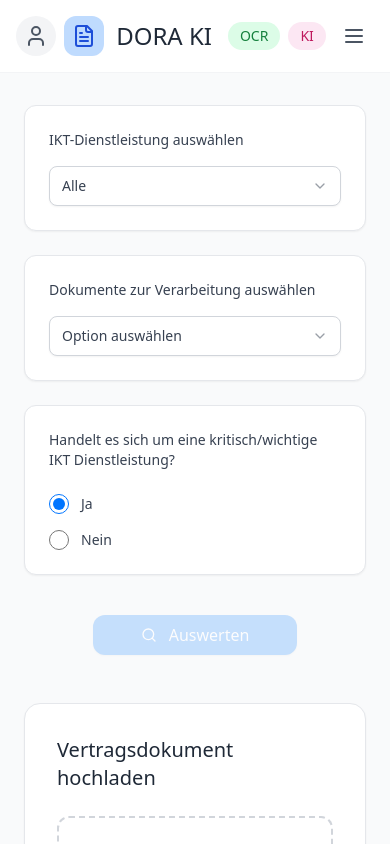
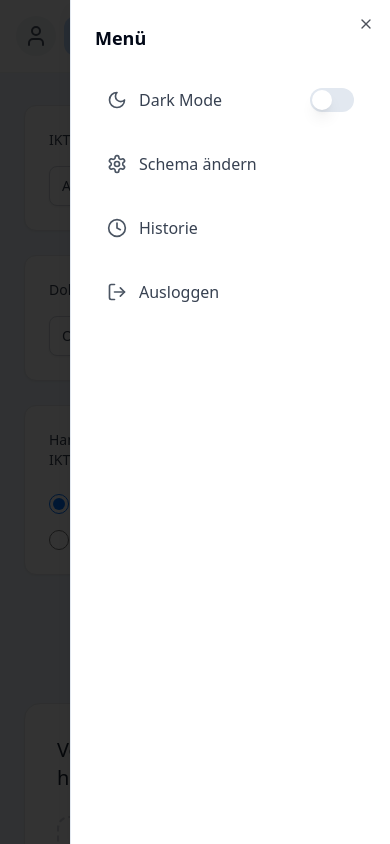
Before and after one commit to Jay-Rehder/grundbuch-check-view, a React (Vite) app: page / in a window 390 px wide. Both pictures are taken after a click on the button 354 px from the left and 36 px from the top of the page. Shown: the top 844 px of the page. Built offline with nearby package versions, Linux system fonts and the light colour scheme.

Commit message:
feat: Implement hamburger menu with functionality
- Set background color to F1F7FE.
- Added a hamburger menu that slides out from the right.
- Implemented Dark Mode toggle, schema change, history, and logout options within the menu.

```diff
--- /dev/null
+++ b/src/components/HamburgerMenu.tsx
@@ -0,0 +1,79 @@
+
+import { useState } from 'react';
+import { Menu, Moon, Sun, Settings, Clock, LogOut } from 'lucide-react';
+import {
+  Sheet,
+  SheetContent,
+  SheetHeader,
+  SheetTitle,
+  SheetTrigger,
+} from '@/components/ui/sheet';
+import { Button } from '@/components/ui/button';
+import { Switch } from '@/components/ui/switch';
+
+export const HamburgerMenu = () => {
+  const [isDarkMode, setIsDarkMode] = useState(false);
+
+  const menuItems = [
+    {
+      icon: isDarkMode ? Sun : Moon,
+      label: 'Dark Mode',
+      action: () => setIsDarkMode(!isDarkMode),
+      hasSwitch: true,
+      switchValue: isDarkMode
+    },
+    {
+      icon: Settings,
+      label: 'Schema ändern',
+      action: () => console.log('Schema ändern'),
+      hasSwitch: false
+    },
+    {
+      icon: Clock,
+      label: 'Historie',
+      action: () => console.log('Historie'),
+      hasSwitch: false
+    },
+    {
+      icon: LogOut,
+      label: 'Ausloggen',
+      action: () => console.log('Ausloggen'),
+      hasSwitch: false
+    }
+  ];
+
+  return (
+    <Sheet>
+      <SheetTrigger asChild>
+        <Button variant="ghost" size="icon" className="p-2">
+          <Menu className="h-6 w-6 text-gray-600" />
+        </Button>
+      </SheetTrigger>
+      <SheetContent side="right" className="w-80">
+        <SheetHeader>
+          <SheetTitle className="text-left">Menü</SheetTitle>
+        </SheetHeader>
+        <div className="mt-6 space-y-4">
+          {menuItems.map((item, index) => (
+            <div
+              key={index}
+              className="flex items-center justify-between p-3 rounded-lg hover:bg-gray-50 transition-colors cursor-pointer"
+              onClick={!item.hasSwitch ? item.action : undefined}
+            >
+              <div className="flex items-center space-x-3">
+                <item.icon className="h-5 w-5 text-gray-600" />
+                <span className="text-gray-700 font-medium">{item.label}</span>
+              </div>
+              {item.hasSwitch && (
+                <Switch
+                  checked={item.switchValue}
+                  onCheckedChange={item.action}
+                />
+              )}
+            </div>
+          ))}
+        </div>
+      </SheetContent>
+    </Sheet>
+  );
+};
--- a/src/components/Header.tsx
+++ b/src/components/Header.tsx
@@ -1,5 +1,6 @@
 
-import { FileText, User, Menu } from 'lucide-react';
+import { FileText, User } from 'lucide-react';
+import { HamburgerMenu } from './HamburgerMenu';
 
 export const Header = () => {
   return (
@@ -33,9 +34,7 @@ export const Header = () => {
 
           {/* Hamburger Menu */}
           <div className="flex items-center">
-            <button className="p-2">
-              <Menu className="h-6 w-6 text-gray-600" />
-            </button>
+            <HamburgerMenu />
           </div>
         </div>
       </div>
--- a/src/pages/Index.tsx
+++ b/src/pages/Index.tsx
@@ -53,7 +53,7 @@ const Index = () => {
   const canAnalyze = uploadedFile && selectedService && selectedDocuments.length > 0;
 
   return (
-    <div className="min-h-screen bg-gray-50">
+    <div className="min-h-screen" style={{ backgroundColor: '#F1F7FE' }}>
       <Header />
 
       <div className="container mx-auto px-6 py-8">
```
